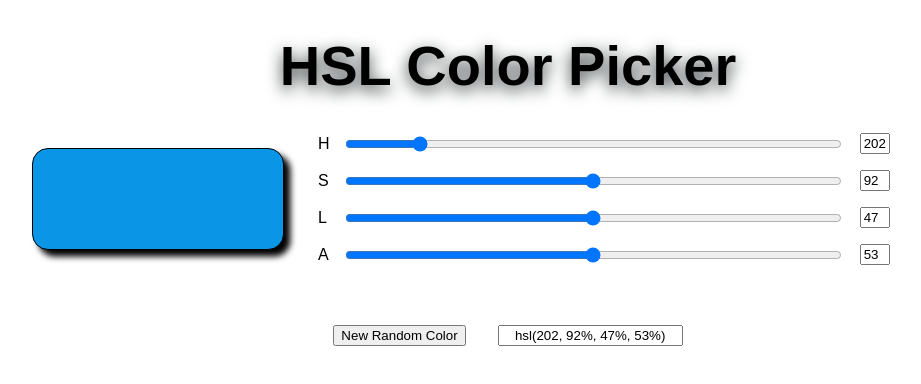
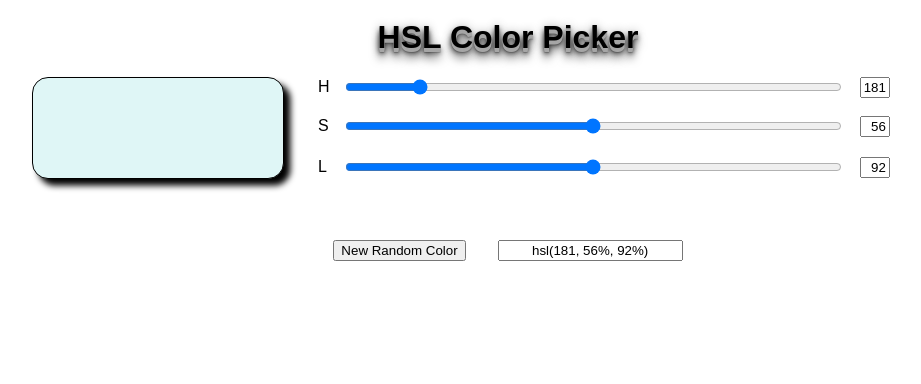
Before and after one commit to jbadge/HSLColorPicker, a React (Vite) app: page / in a window 1280 px wide. Shown: the top 384 px of the page, without its empty margins (132-1053 px from the left). Built offline with nearby package versions, Linux system fonts and the light colour scheme.

Commit message:
Removed alpha channel, cleaned up code, changed component name

```diff
--- a/src/components/ColorSlider.tsx
+++ b/src/components/ColorSlider.tsx
@@ -9,10 +9,6 @@ export function ColorSlider() {
     Math.floor(Math.random() * 101)
   )
   const [lightnessValue, setLightness] = useState<string | number>(
-    Math.floor(Math.random() * 101)
-  )
-
-  const [alphaValue, setAlpha] = useState<string | number>(
     Math.floor(Math.random() * 101)
   )
 
@@ -35,7 +31,7 @@ export function ColorSlider() {
       <main>
         <aside id="colorBox" style={newStyle}></aside>
         <section id="sliders" className="sliderStyle">
-          <article className="hueStyle">
+          <article id="hueSlider">
             <label htmlFor="hue" className="label">
               H
             </label>
@@ -55,7 +51,7 @@ export function ColorSlider() {
               maxLength={3}
             />
           </article>
-          <article className="saturationStyle">
+          <article id="saturationSlider">
             <label htmlFor="saturation" className="label">
               S
             </label>
@@ -75,7 +71,7 @@ export function ColorSlider() {
               maxLength={3}
             />
           </article>
-          <article className="lightnessStyle">
+          <article id="lightnessSlider">
             <label htmlFor="lightness" className="label">
               L
             </label>
@@ -95,26 +91,6 @@ export function ColorSlider() {
               maxLength={3}
             />
           </article>
-          <article className="alphaStyle">
-            <label htmlFor="alpha" className="label">
-              A
-            </label>
-            <input
-              className="alpha"
-              type="range"
-              id="alpha"
-              name="alpha"
-              min="0"
-              max="100"
-              onChange={(event) => setAlpha(event.target.value)}
-            />
-            <input
-              className="textBox"
-              type="text"
-              value={alphaValue}
-              maxLength={3}
-            />
-          </article>
         </section>
       </main>
       <footer>
@@ -123,7 +99,7 @@ export function ColorSlider() {
           <input
             className="hslTextBox"
             type="text"
-            value={`hsl(${hueValue}, ${saturationValue}%, ${lightnessValue}%, ${alphaValue}%)`}
+            value={`hsl(${hueValue}, ${saturationValue}%, ${lightnessValue}%)`}
           />
         </div>
       </footer>
--- a/src/index.scss
+++ b/src/index.scss
@@ -26,13 +26,13 @@ header {
 }
 
 h1 {
-  font-size: 3.5rem;
-  text-shadow: 0rem 0.3rem 1rem #2f3737;
-  // text-shadow: rgb(84, 149, 176) 0px 1px 0px, rgb(84, 149, 176) 0px 2px 0px,
-  //   rgb(84, 149, 176) 0px 3px 0px, rgb(84, 149, 176) 0px 4px 0px,
-  //   rgba(0, 0, 0, 0.2) 0px 5px 1px, rgba(0, 0, 0, 0.3) 0px 0px 10px,
-  //   rgba(0, 0, 0, 0.4) 0px 3px 5px, rgba(0, 0, 0, 0.5) 0px 6px 5px,
-  //   rgba(0, 0, 0, 0.6) 0px 10px 10px;
+  // font-size: 3.5rem;
+  // text-shadow: 0rem 0.3rem 1rem #2f3737;
+  text-shadow: rgb(166, 166, 166) 0px 1px 0px, rgb(166, 166, 166) 0px 2px 0px,
+    rgb(166, 166, 166) 0px 3px 0px, rgb(166, 166, 166) 0px 4px 0px,
+    rgba(0, 0, 0, 0.2) 0px 5px 1px, rgba(0, 0, 0, 0.3) 0px 0px 10px,
+    rgba(0, 0, 0, 0.4) 0px 3px 5px, rgba(0, 0, 0, 0.5) 0px 6px 5px,
+    rgba(0, 0, 0, 0.6) 0px 10px 10px;
 }
 
 main {
@@ -63,17 +63,17 @@ article {
 
 #hueSlider {
   text-align: center;
-  padding: 20px;
+  padding: 0px;
 }
 
 #saturationSlider {
   text-align: center;
-  padding: 20px;
+  padding: 2px 0px;
 }
 
 #lightnessSlider {
   text-align: center;
-  padding: 20px;
+  padding: 2px 0px;
 }
 
 .hue,
@@ -94,6 +94,7 @@ article {
 
 .textBox {
   width: 3ch;
+  text-align: right;
 }
 
 .label {
@@ -103,8 +104,6 @@ article {
 }
 
 .hslTextBox {
-  // margin-top: 20px;
-  // justify-content: right;
   text-align: center;
 }
 
@@ -117,10 +116,9 @@ footer {
 }
 
 button {
-  // height: 100%;
+  cursor: pointer;
 }
 
 #reference {
-  // text-align: center;
   padding: 10px 0px;
 }
```
